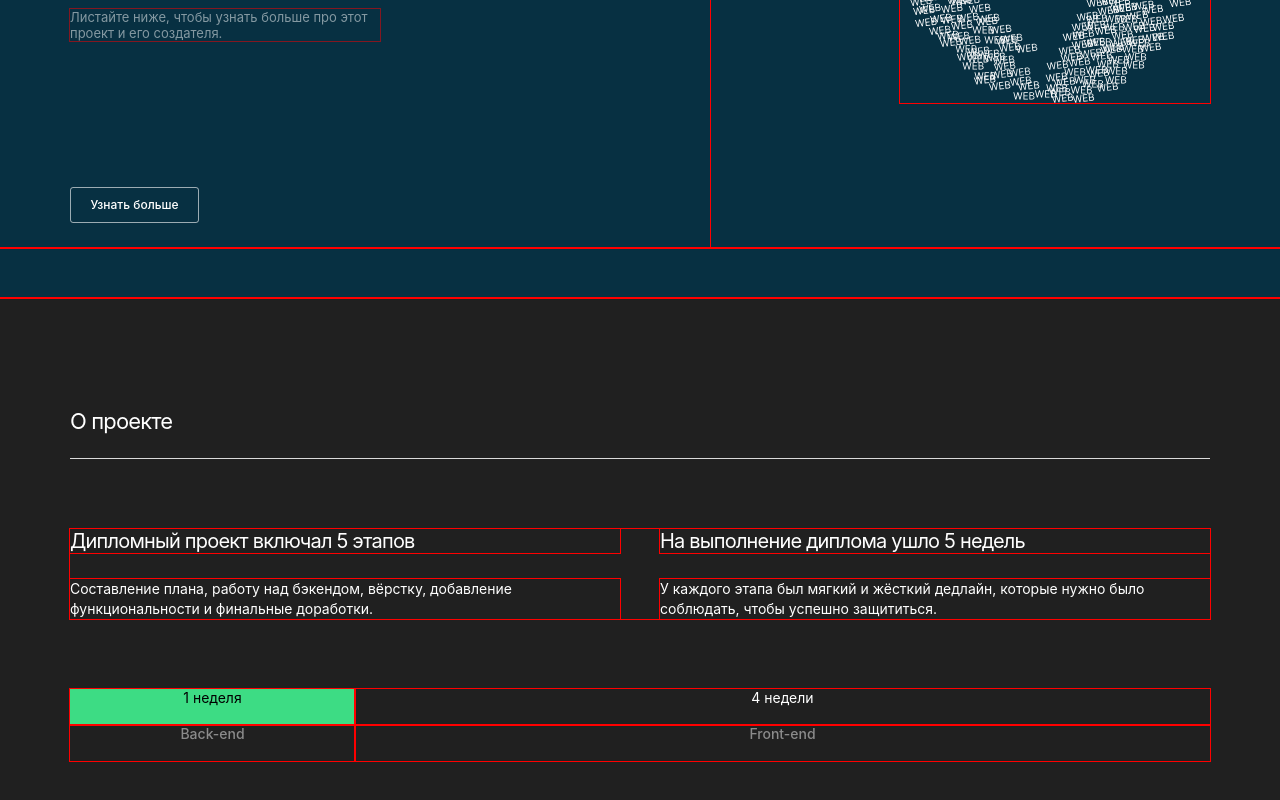
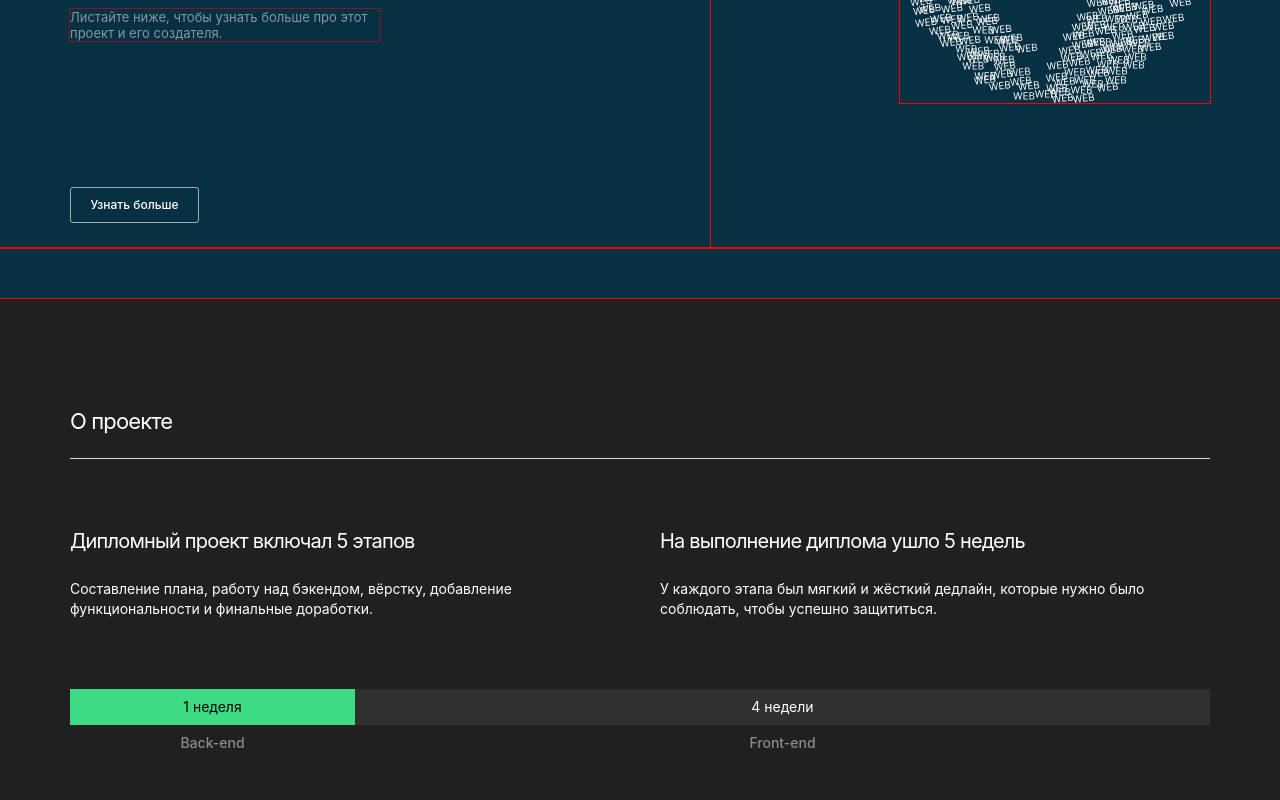
Before and after one commit to Foxylabstory/movies-explorer-frontend, a React (Create React App) app: page / in a window 1280 px wide. Shown: the part 350-1150 px from the top of the page. Built offline with nearby package versions, Linux system fonts and the light colour scheme.

Commit message:
feat: finish AboutProject

```diff
--- a/src/components/Main/AboutProject/AboutProject.css
+++ b/src/components/Main/AboutProject/AboutProject.css
@@ -61,6 +61,7 @@
   display: grid;
   margin: 70px 70px 110px 70px;
   grid-template-columns: 1fr 3fr;
+  align-items: center;
   /* grid-template-rows: repeat(auto-fit, 36px); */
 }
 
@@ -70,22 +71,18 @@
   font-style: normal;
   font-weight: 400;
   font-size: 14px;
-  line-height: 17px;
+  line-height: 36px;
   text-align: center;
   color: #ffffff;
 }
 
 .about-project__block:first-of-type {
-  font-style: normal;
-  font-weight: 400;
-  font-size: 14px;
-  line-height: 17px;
   color: #000000;
   background-color: #3ddc84;
 }
 
-.about-project__block:nth-of-type(2n) {
-  /* max-width: 912px; */
+.about-project__block:nth-of-type(2) {
+  background-color: #303030;
 }
 
 .about-project__block_witout-borders {
--- a/src/components/Main/AboutProject/AboutProject.js
+++ b/src/components/Main/AboutProject/AboutProject.js
@@ -2,20 +2,20 @@ import './AboutProject.css';
 
 function AboutProject(props) {
     return (
-        <section className="ol about-project">
-            <div className="ol about-project__container">
+        <section className="about-project">
+            <div className="about-project__container">
                 <h2 className="about-project__header_main">О проекте</h2>
-                <div className='ol about-project__details'>
-                    <h3 className="ol about-project__header">Дипломный проект включал 5 этапов</h3>
-                    <h3 className="ol about-project__header">На выполнение диплома ушло 5 недель</h3>
-                    <p className="ol about-project__content">Составление плана, работу над бэкендом, вёрстку, добавление функциональности и финальные доработки.</p>
-                    <p className="ol about-project__content">У каждого этапа был мягкий и жёсткий дедлайн, которые нужно было соблюдать, чтобы успешно защититься.</p>
+                <div className='about-project__details'>
+                    <h3 className="about-project__header">Дипломный проект включал 5 этапов</h3>
+                    <h3 className="about-project__header">На выполнение диплома ушло 5 недель</h3>
+                    <p className="about-project__content">Составление плана, работу над бэкендом, вёрстку, добавление функциональности и финальные доработки.</p>
+                    <p className="about-project__content">У каждого этапа был мягкий и жёсткий дедлайн, которые нужно было соблюдать, чтобы успешно защититься.</p>
                 </div>
-                <div className='ol about-project__timeline'>
-                <div className="ol about-project__block">1 неделя</div>
-                    <div className="ol about-project__block">4 недели</div>
-                    <div className="ol about-project__block about-project__block_witout-borders">Back-end</div>
-                    <div className="ol about-project__block about-project__block_witout-borders">Front-end</div>
+                <div className='about-project__timeline'>
+                <div className="about-project__block">1 неделя</div>
+                    <div className="about-project__block">4 недели</div>
+                    <div className="about-project__block about-project__block_witout-borders">Back-end</div>
+                    <div className="about-project__block about-project__block_witout-borders">Front-end</div>
                 </div>
             </div>
         </section>
```
